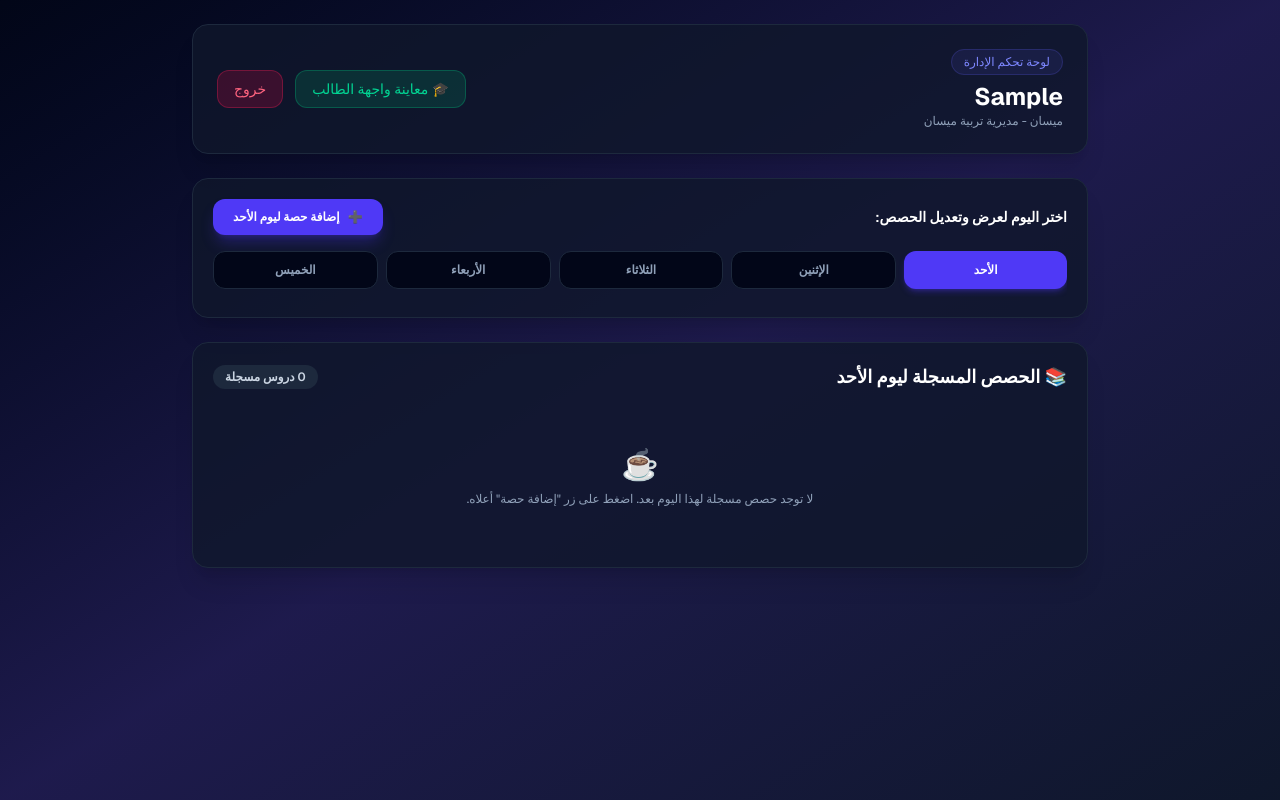
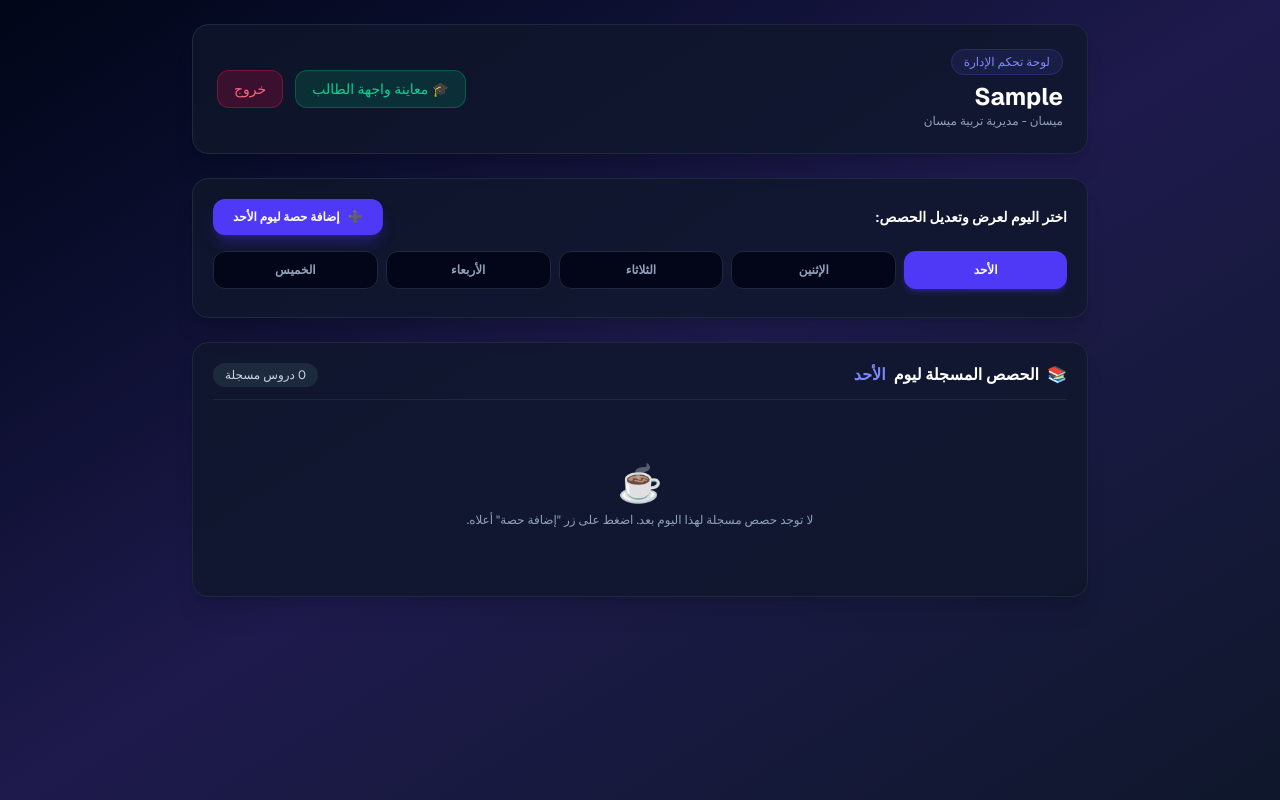
Before and after one commit to mobder2015-svg/smart-school-timetable, a Next.js app: page / in a window 1280 px wide. Both pictures are taken after typing "Sample", "Sample123" into the empty fields and a click on the button "تسجيل الدخول الآمن 🛡️". Built offline with nearby package versions, Linux system fonts and the light colour scheme.

Commit message:
Restore professional card-based layout for admin periods

```diff
--- a/app/page.tsx
+++ b/app/page.tsx
@@ -50,7 +50,6 @@ export default function SmartSchoolTimetable() {
     thursday: [],
   });
 
-  // حالة النافذة المنبثقة لإضافة حصة جديدة
   const [isModalOpen, setIsModalOpen] = useState(false);
   const [newSubject, setNewSubject] = useState('');
   const [newTime, setNewTime] = useState('');
@@ -175,7 +174,6 @@ export default function SmartSchoolTimetable() {
     setRegisteredSchools(updatedSchoolsList);
     localStorage.setItem('globalRegisteredSchools', JSON.stringify(updatedSchoolsList));
 
-    // تصفير الحقول وإغلاق النافذة المنبثقة تلقائياً
     setNewSubject('');
     setNewTime('');
     setNewTeacher('');
@@ -317,7 +315,7 @@ export default function SmartSchoolTimetable() {
             </div>
           </div>
 
-          {/* شريط الأيام واختيار زر الإضافة */}
+          {/* شريط الأيام وزر الإضافة */}
           <div className="bg-slate-900/80 border border-slate-800 rounded-2xl p-5 shadow-xl space-y-4">
             <div className="flex items-center justify-between flex-wrap gap-3">
               <h2 className="text-sm font-semibold text-white">اختر اليوم لعرض وتعديل الحصص:</h2>
@@ -346,10 +344,10 @@ export default function SmartSchoolTimetable() {
             </div>
           </div>
 
-          {/* نافذة منبثقة (Modal) لإضافة حصة جديدة عند الضغط على الزر */}
+          {/* نافذة الإضافة (Modal) */}
           {isModalOpen && (
             <div className="fixed inset-0 bg-slate-950/85 backdrop-blur-md z-50 flex items-center justify-center p-4">
-              <div className="bg-slate-900 border border-slate-800 rounded-3xl p-6 w-full max-w-md shadow-2xl space-y-5">
+              <div className="bg-slate-900 border border-slate-800 rounded-3xl p-6 w-full max-w-md shadow-2xl space-y-5 animate-in fade-in zoom-in duration-200">
                 <div className="flex items-center justify-between border-b border-slate-800 pb-3">
                   <h3 className="text-base font-bold text-white flex items-center gap-2">
                     <span>📚</span> إضافة حصة ليوم <span className="text-indigo-400">{DAYS.find(d => d.id === selectedDay)?.name}</span>
@@ -428,36 +426,54 @@ export default function SmartSchoolTimetable() {
             </div>
           )}
 
-          {/* استعراض الجدول في لوحة الإدارة */}
-          <div className="bg-slate-900/80 border border-slate-800 rounded-2xl p-5 shadow-xl">
-            <h2 className="text-lg font-semibold text-white mb-4 flex items-center justify-between">
-              <span>📚 الحصص المسجلة ليوم {DAYS.find(d => d.id === selectedDay)?.name}</span>
+          {/* جدول الحصص مقسم على شكل كرتات وحقول احترافية */}
+          <div className="bg-slate-900/80 border border-slate-800 rounded-2xl p-5 shadow-xl space-y-4">
+            <div className="flex items-center justify-between border-b border-slate-800 pb-3">
+              <h2 className="text-base font-bold text-white flex items-center gap-2">
+                <span>📚</span> الحصص المسجلة ليوم <span className="text-indigo-400">{DAYS.find(d => d.id === selectedDay)?.name}</span>
+              </h2>
               <span className="text-xs bg-slate-800 text-slate-300 px-3 py-1 rounded-xl">
                 {schedule[selectedDay]?.length || 0} دروس مسجلة
               </span>
-            </h2>
+            </div>
 
             {schedule[selectedDay]?.length === 0 ? (
-              <div className="text-center py-10">
-                <span className="text-3xl">☕</span>
+              <div className="text-center py-12">
+                <span className="text-4xl">☕</span>
                 <p className="text-xs text-slate-400 mt-2">لا توجد حصص مسجلة لهذا اليوم بعد. اضغط على زر "إضافة حصة" أعلاه.</p>
               </div>
             ) : (
               <div className="space-y-3">
                 {schedule[selectedDay]?.map((period, index) => (
-                  <div key={period.id} className="bg-slate-950/60 border border-slate-800 rounded-xl p-4 flex items-center justify-between gap-4">
-                    <div className="flex items-center gap-3">
-                      <span className="w-8 h-8 rounded-lg bg-indigo-500/10 border border-indigo-500/20 text-indigo-400 flex items-center justify-center text-xs font-bold">
-                        {index + 1 < 10 ? `0${index + 1}` : index + 1}
-                      </span>
-                      <div>
-                        <h3 className="text-sm font-bold text-white">{period.subject}</h3>
-                        <p className="text-xs text-slate-400 mt-0.5">⏰ {period.time} | 👨‍🏫 {period.teacher} | 🚪 قاعة {period.room}</p>
+                  <div key={period.id} className="bg-slate-950/70 border border-slate-800 rounded-2xl p-5 space-y-3 shadow-md transition hover:border-indigo-500/40">
+                    <div className="flex items-center justify-between border-b border-slate-800/80 pb-3">
+                      <div className="flex items-center gap-3">
+                        <span className="w-9 h-9 rounded-xl bg-indigo-500/10 border border-indigo-500/20 text-indigo-400 flex items-center justify-center text-xs font-bold shadow-inner">
+                          {index + 1 < 10 ? `0${index + 1}` : index + 1}
+                        </span>
+                        <h3 className="text-base font-bold text-white">{period.subject}</h3>
+                      </div>
+                      <button
+                        onClick={() => handleDeletePeriod(selectedDay, period.id)}
+                        className="text-rose-400 bg-rose-500/10 hover:bg-rose-500/20 border border-rose-500/20 px-3 py-1.5 rounded-xl text-xs font-medium transition flex items-center gap-1.5"
+                      >
+                        <span>🗑️</span> حذف
+                      </button>
+                    </div>
+
+                    <div className="grid grid-cols-1 sm:grid-cols-2 gap-2 text-xs">
+                      <div className="bg-slate-900/90 border border-slate-800/60 p-2.5 rounded-xl text-slate-300 flex items-center gap-2">
+                        <span>⏰</span> <span className="font-medium text-white">{period.time}</span>
+                      </div>
+                      <div className="bg-slate-900/90 border border-slate-800/60 p-2.5 rounded-xl text-slate-300 flex items-center gap-2">
+                        <span>👨‍🏫</span> <span className="font-medium text-white">{period.teacher}</span>
                       </div>
                     </div>
-                    <button onClick={() => handleDeletePeriod(selectedDay, period.id)} className="text-rose-400 bg-rose-500/10 hover:bg-rose-500/20 p-2 rounded-lg text-xs transition">
-                      🗑️ حذف
-                    </button>
+
+                    <div className="bg-slate-900/50 border border-slate-800/40 px-3 py-2 rounded-xl text-xs text-slate-400 flex items-center justify-between">
+                      <span>🚪 القاعة الدراسية:</span>
+                      <span className="font-semibold text-white">{period.room}</span>
+                    </div>
                   </div>
                 ))}
               </div>
```
